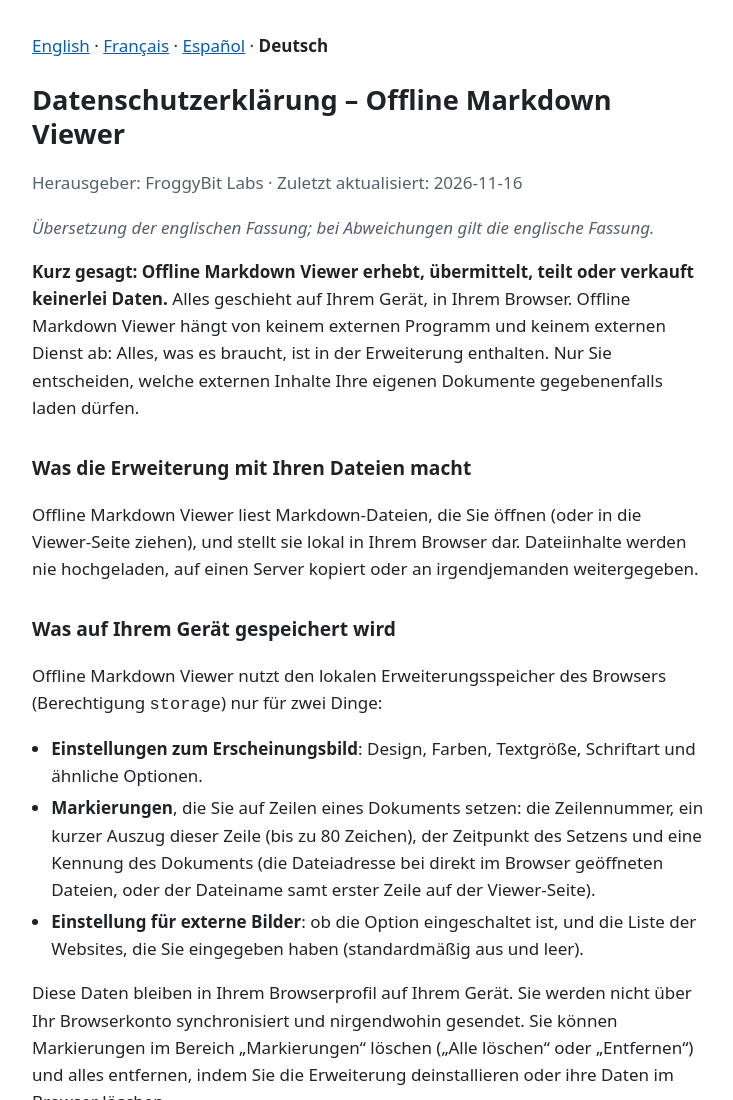
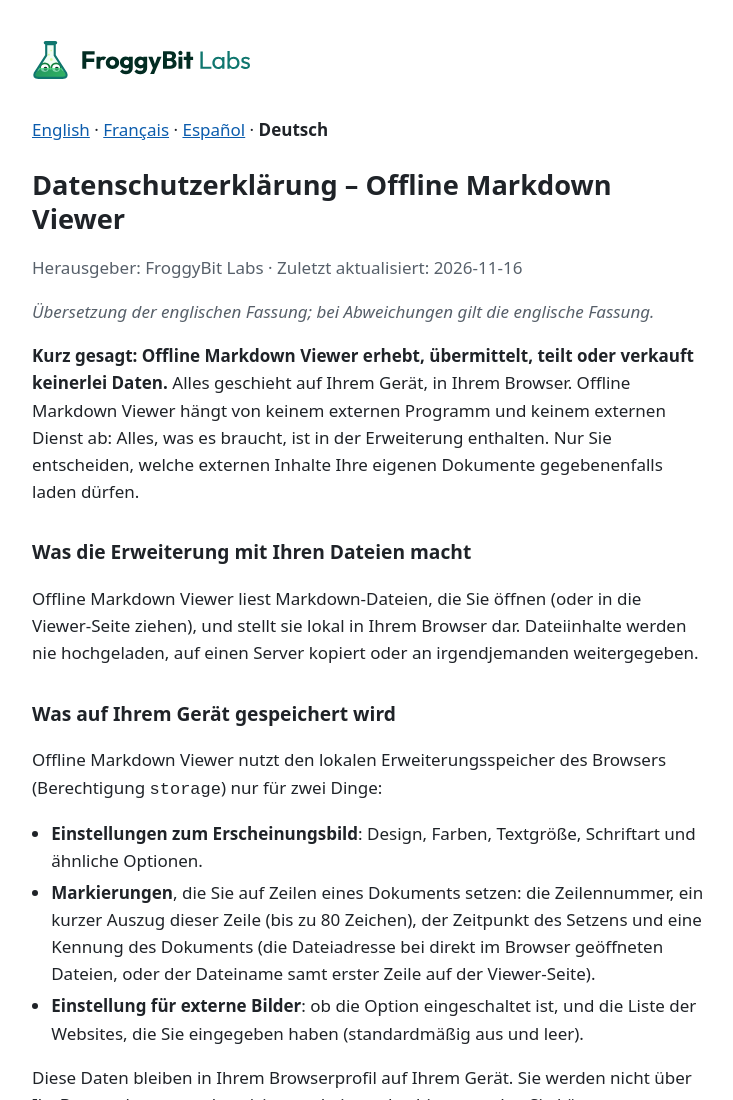
Before and after one commit to FroggyBit-Labs/froggybit-labs.github.io, a plain HTML site: page offline-markdown-viewer/privacy/de/index.html in a window 1280 px wide. Shown: the top 1100 px of the page, without its empty margins (272-1005 px from the left). Drawn offline with Linux system fonts and the light colour scheme.

Commit message:
Add the FroggyBit Labs logo and tab icon to the privacy pages
Horizontal logo in the header (light and dark versions, switched by the colour scheme) and the tab icon, as SVG and ICO files. Only the files the pages use are included.

```diff
--- a/offline-markdown-viewer/privacy/de/index.html
+++ b/offline-markdown-viewer/privacy/de/index.html
@@ -8,6 +8,8 @@
   <link rel="alternate" hreflang="fr" href="../fr/">
   <link rel="alternate" hreflang="es" href="../es/">
   <link rel="alternate" hreflang="de" href="./">
+  <link rel="icon" href="/favicon.ico" sizes="any">
+  <link rel="icon" href="/symbol-small.svg" type="image/svg+xml">
   <style>
     :root { --bg: #ffffff; --fg: #1f2328; --muted: #57606a; --border: #8c959f; --link: #0b5cad; }
     @media (prefers-color-scheme: dark) {
@@ -19,6 +21,8 @@
     h2 { font-size: 1.2rem; margin-top: 2rem; }
     a { color: var(--link); }
     .meta, .note { color: var(--muted); }
+    .brand { margin: 0 0 1.75rem; padding: 0.5rem 0; }
+    .brand img { display: block; width: clamp(160px, 50%, 220px); height: auto; }
     nav.lang { margin-bottom: 1.5rem; }
     ul { padding-left: 1.2rem; }
     li { margin: 0.3rem 0; }
@@ -26,6 +30,7 @@
 </head>
 <body>
 <main>
+  <header class="brand"><picture><source media="(prefers-color-scheme: dark)" srcset="/assets/lockup-horizontal-on-dark.svg"><img src="/assets/lockup-horizontal.svg" alt="FroggyBit Labs" width="220" height="40"></picture></header>
   <nav class="lang" aria-label="Language / Langue / Idioma / Sprache"><a href="../" hreflang="en" lang="en">English</a> · <a href="../fr/" hreflang="fr" lang="fr">Français</a> · <a href="../es/" hreflang="es" lang="es">Español</a> · <span aria-current="page"><strong>Deutsch</strong></span></nav>
   <h1>Datenschutzerklärung – Offline Markdown Viewer</h1>
   <p class="meta">Herausgeber: FroggyBit Labs · Zuletzt aktualisiert: 2026-11-16</p>
```
Also changed, not shown: offline-markdown-viewer/privacy/es/index.html (+5 -0 lines), offline-markdown-viewer/privacy/fr/index.html (+5 -0 lines), offline-markdown-viewer/privacy/index.html (+5 -0 lines), assets/lockup-horizontal-on-dark.svg (added), assets/lockup-horizontal.svg (added), favicon.ico (added), symbol-small.svg (added).
